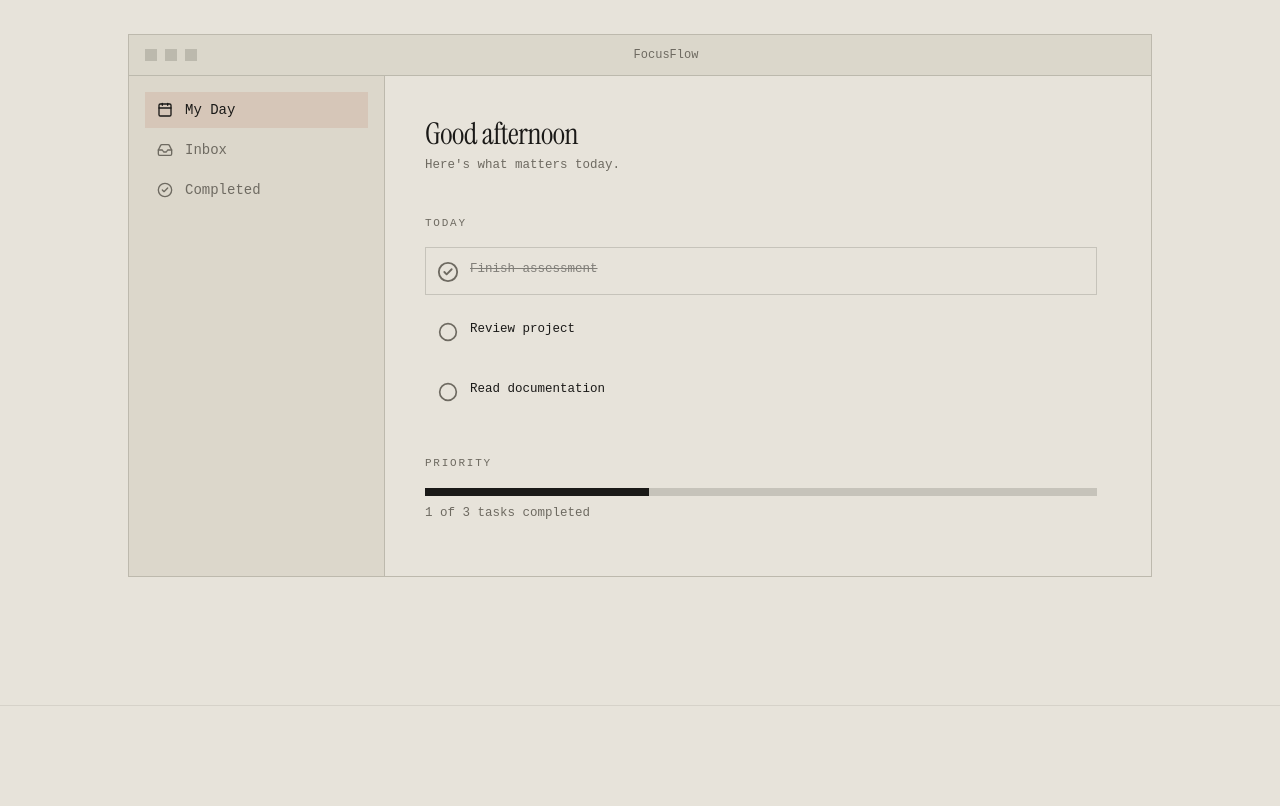
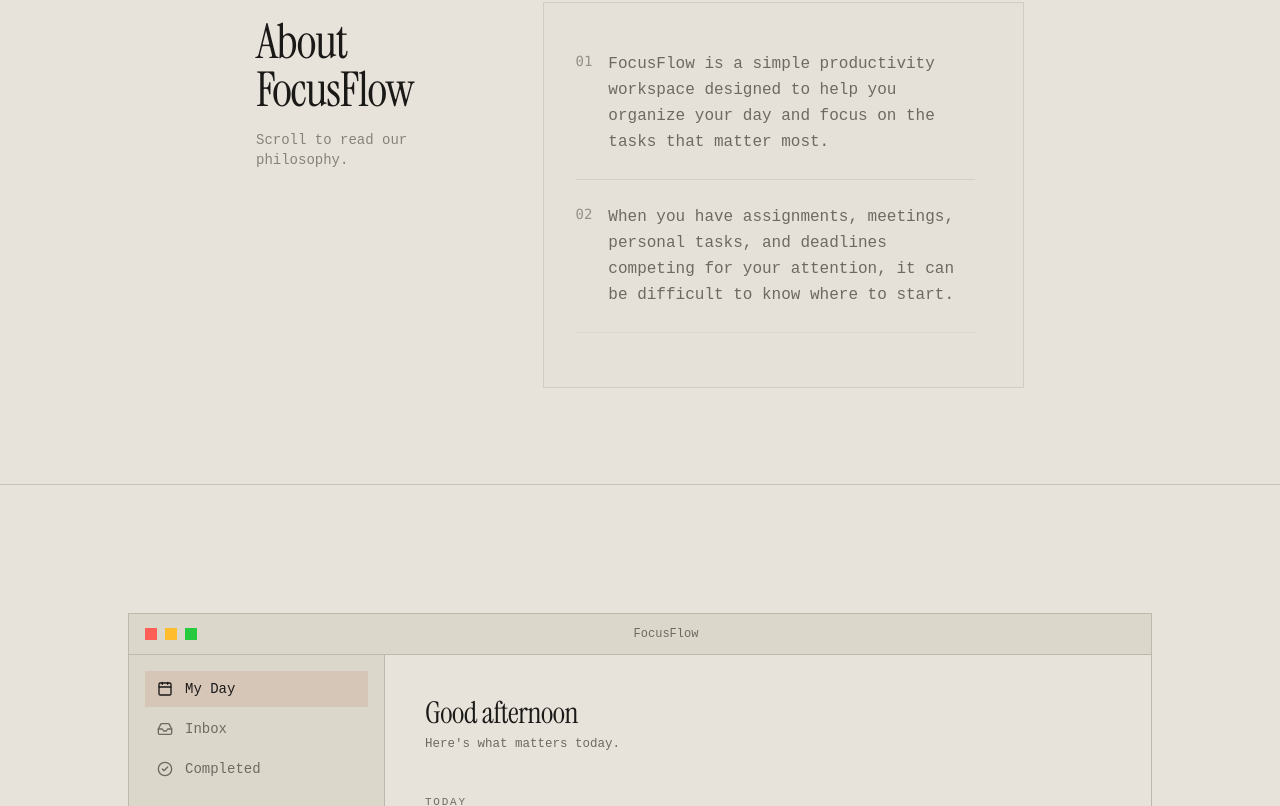
Before and after one commit to ashish102312/focusflow, a React (Vite) app: page / in a window 1280 px wide. Shown: the part 814-1620 px from the top of the page. Built offline with nearby package versions, Linux system fonts and the light colour scheme; a web font is replaced by a local one.

Commit message:
feat: add About section, update macOS window controls, and fix scrolling

```diff
--- a/src/App.jsx
+++ b/src/App.jsx
@@ -1,5 +1,6 @@
 import Navbar from './components/Navbar';
 import Hero from './sections/Hero';
+import About from './sections/About';
 import ProductPreview from './sections/ProductPreview';
 import Features from './sections/Features';
 import HowItWorks from './sections/HowItWorks';
@@ -12,8 +13,9 @@ export default function App() {
     <div className="min-h-screen bg-background text-foreground">
       <Navbar />
 
-      <main>
+      <main className="divide-y divide-border">
         <Hero />
+        <About />
         <ProductPreview />
         <Features />
         <HowItWorks />
--- a/src/components/Navbar.jsx
+++ b/src/components/Navbar.jsx
@@ -16,17 +16,17 @@ export default function Navbar() {
   }, []);
 
   const navLinks = [
-    { name: 'Product', href: '#product' },
+    { name: 'About', href: '#about' },
+    { name: 'Product', href: '#ProductPreview' },
     { name: 'How it works', href: '#how-it-works' },
   ];
 
   return (
     <header
-      className={`fixed top-0 inset-x-0 z-50 transition-all duration-300 border-b ${
-        isScrolled
+      className={`fixed top-0 inset-x-0 z-50 transition-all duration-300 border-b ${isScrolled
           ? 'bg-surface/80 backdrop-blur-md border-border'
           : 'bg-transparent border-transparent'
-      }`}
+        }`}
     >
       <div className="max-w-7xl mx-auto px-6 lg:px-8">
         <div className="flex items-center justify-between h-16">
--- a/src/index.css
+++ b/src/index.css
@@ -58,3 +58,49 @@
     --color-accent: #9B3418;
   }
 }
+
+/* Scroll Fade Effect */
+@supports (animation-timeline: scroll()) {
+  @property --ft {
+    syntax: "<length>";
+    inherits: false;
+    initial-value: 0px;
+  }
+  @property --fb {
+    syntax: "<length>";
+    inherits: false;
+    initial-value: 40px;
+  }
+  .scroll-fade-y {
+    --ft: 0px;
+    --fb: 40px;
+    mask-image: linear-gradient(
+      to bottom,
+      transparent 0,
+      #000 var(--ft),
+      #000 calc(100% - var(--fb)),
+      transparent 100%
+    );
+    mask-size: 100% 100%;
+    mask-repeat: no-repeat;
+    animation: fadeTop 1 linear both, fadeBottom 1 linear both;
+    animation-timeline: scroll(self), scroll(self);
+    animation-range: 0% 12%, 88% 100%;
+  }
+  @keyframes fadeTop {
+    from {
+      --ft: 0px;
+    }
+    to {
+      --ft: 40px;
+    }
+  }
+  @keyframes fadeBottom {
+    from {
+      --fb: 40px;
+    }
+    to {
+      --fb: 0px;
+    }
+  }
+}
--- /dev/null
+++ b/src/sections/About.jsx
@@ -0,0 +1,77 @@
+import { useRef, useEffect } from "react";
+import { useInView } from "framer-motion";
+
+const About = () => {
+  const sectionRef = useRef(null);
+  const scrollRef = useRef(null);
+  const isInView = useInView(sectionRef);
+
+  useEffect(() => {
+    // When the section goes out of view, reset the scroll position
+    if (!isInView && scrollRef.current) {
+      scrollRef.current.scrollTo({ top: 0, behavior: 'smooth' });
+    }
+  }, [isInView]);
+
+  const points = [
+    {
+      id: "01",
+      text: "FocusFlow is a simple productivity workspace designed to help you organize your day and focus on the tasks that matter most."
+    },
+    {
+      id: "02",
+      text: "When you have assignments, meetings, personal tasks, and deadlines competing for your attention, it can be difficult to know where to start."
+    },
+    {
+      id: "03",
+      text: "We bring your tasks and priorities together in one clear place, so you can decide what is most important without constantly switching tools."
+    },
+    {
+      id: "04",
+      text: "FocusFlow is designed to stay simple as your day changes. You can quickly adjust priorities, mark tasks as complete, and move less urgent work to later."
+    },
+    {
+      id: "05",
+      text: "Whether you're managing a few important tasks or a packed schedule, the workspace gives you the flexibility to adapt while keeping your attention on your goals."
+    }
+  ];
+
+  return (
+    <section ref={sectionRef} id="about" className="py-24 px-6 md:px-12 w-full max-w-7xl mx-auto flex flex-col items-center justify-center">
+      <div className="w-full max-w-3xl flex flex-col md:flex-row gap-12 items-start justify-between">
+
+        {/* Left side title */}
+        <div className="md:w-1/3 pt-4">
+          <h2 className="text-4xl md:text-5xl font-medium tracking-tight">
+            About <br />FocusFlow
+          </h2>
+          <p className="mt-4 text-muted-foreground text-sm opacity-80">
+            Scroll to read our philosophy.
+          </p>
+        </div>
+
+        {/* Right side scroll area with fade */}
+        <div className="md:w-2/3 w-full border border-border/60 p-6 md:p-8 bg-surface/20">
+          {/* Scroll Area Wrapper */}
+          <div ref={scrollRef} className="scroll-fade-y h-[320px] overflow-y-auto pr-4 pb-8">
+            <div className="space-y-6 pt-4 pb-20">
+              {points.map((point) => (
+                <div key={point.id} className="flex gap-4 border-b border-border/50 pb-6 group">
+                  <div className="font-mono text-sm opacity-40 group-hover:opacity-100 transition-opacity">
+                    {point.id}
+                  </div>
+                  <p className="text-base text-muted-foreground leading-relaxed">
+                    {point.text}
+                  </p>
+                </div>
+              ))}
+            </div>
+          </div>
+        </div>
+
+      </div>
+    </section>
+  );
+};
+
+export default About;
--- a/src/sections/ProductPreview.jsx
+++ b/src/sections/ProductPreview.jsx
@@ -32,9 +32,9 @@ export default function ProductPreview() {
           {/* App Header (Mac-like) */}
           <div className="flex items-center px-4 py-3 border-b border-border bg-surface/50">
             <div className="flex space-x-2">
-              <div className="w-3 h-3 rounded-full bg-border" />
-              <div className="w-3 h-3 rounded-full bg-border" />
-              <div className="w-3 h-3 rounded-full bg-border" />
+              <div className="w-3 h-3 bg-[#FF5F56]" style={{ borderRadius: '50%' }} />
+              <div className="w-3 h-3 bg-[#FFBD2E]" style={{ borderRadius: '50%' }} />
+              <div className="w-3 h-3 bg-[#27C93F]" style={{ borderRadius: '50%' }} />
             </div>
             <div className="mx-auto text-xs font-medium text-muted-foreground">FocusFlow</div>
           </div>
```
